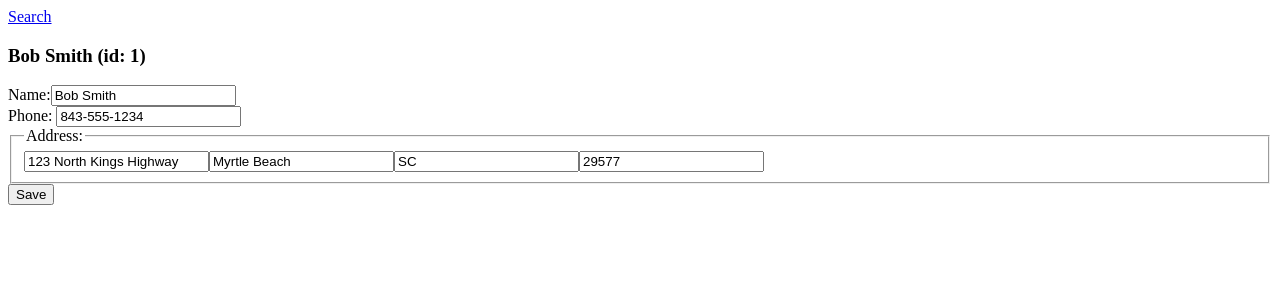
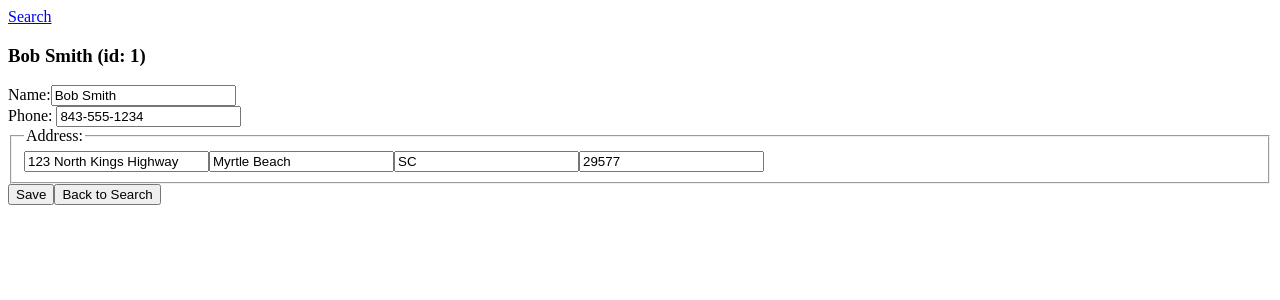
Before and after one commit to peter-miklos/mercury-a4, an Angular app: page /edit/1 in a window 1280 px wide. Shown: the top 300 px of the page. Built offline with nearby package versions, Linux system fonts and the light colour scheme.

Commit message:
back button added to search

```diff
--- a/src/app/edit/edit.component.html
+++ b/src/app/edit/edit.component.html
@@ -17,8 +17,13 @@
       <input type="text" name="zip" id="zip" [(ngModel)]="address.zip" />
     </address>
   </fieldset>
-
-  <button type="button" name="save" (click)="save()">Save</button>
+</div>
+<div *ngIf="!person">
+  No person found.
+</div>
+<div>
+  <button *ngIf="person && !loading" type="button" name="save" (click)="save()">Save</button>
+  <button type="button" name="backToSearch" *ngIf="!loading" (click)="gotoSearch()">Back to Search</button>
 </div>
 <div *ngIf="loading">
   Submitting...
```
